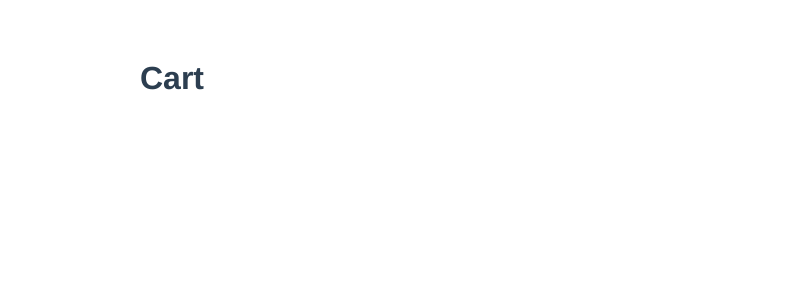
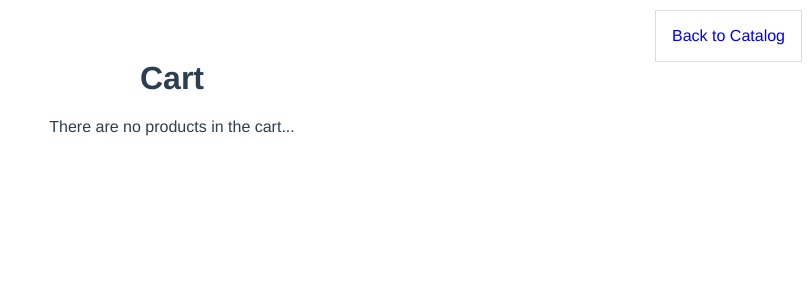
Before and after one commit to drummer-Yurii/online-shop, a Vue app: page /cart in a window 1280 px wide. Shown: the top 300 px of the page, without its empty margins (468-1280 px from the left). Built offline with nearby package versions, Linux system fonts and the light colour scheme.

Commit message:
add button for back to products & show msg

```diff
--- a/src/components/CatalogCart.vue
+++ b/src/components/CatalogCart.vue
@@ -1,10 +1,11 @@
 <template>
     <div class="catalog-cart">
+        <router-link :to="{ name: 'catalog' }">
+            <div class="catalog__link">Back to Catalog</div>
+        </router-link>
         <h1>Cart</h1>
-        <cart-item-wrapper
-            v-if="CART.length"
-            :cart_data="CART"
-        />
+        <p v-if="!CART.length">There are no products in the cart...</p>
+        <cart-item-wrapper v-if="CART.length" :cart_data="CART" />
     </div>
 </template>
 
```
